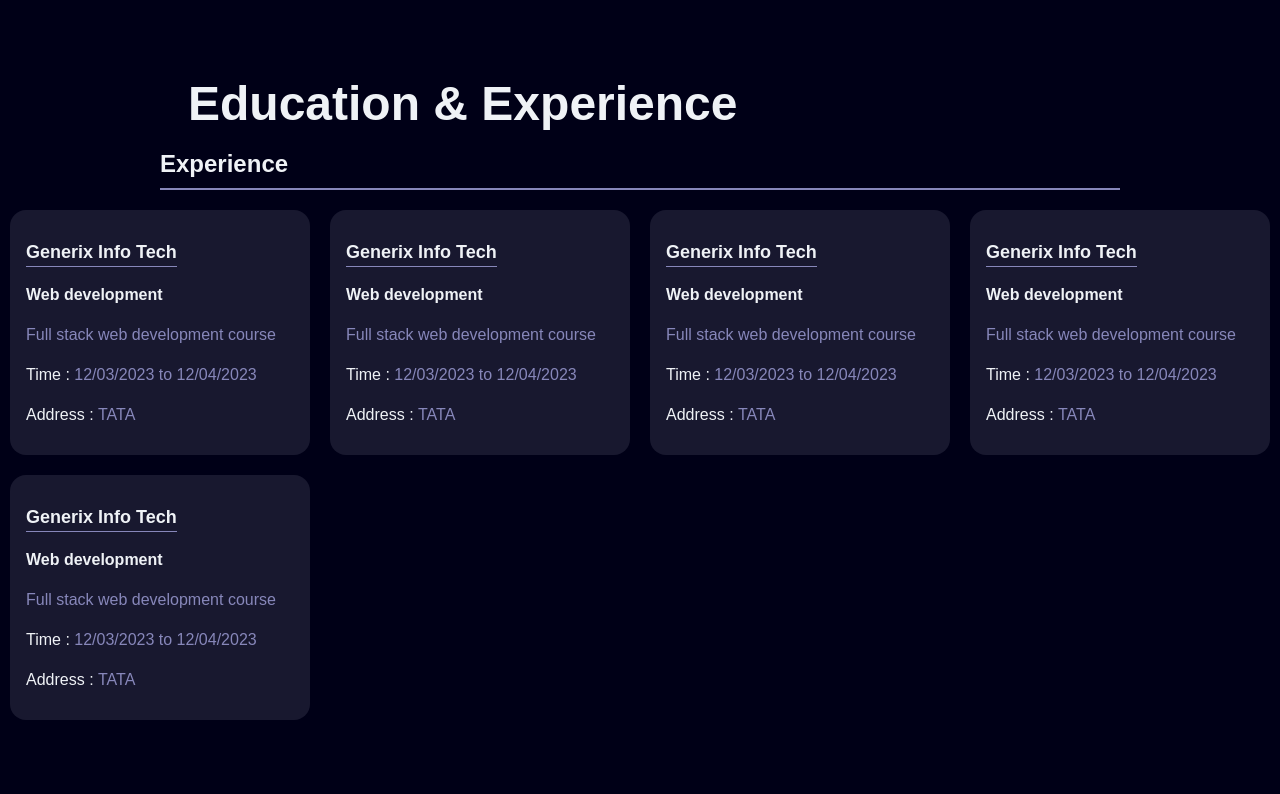
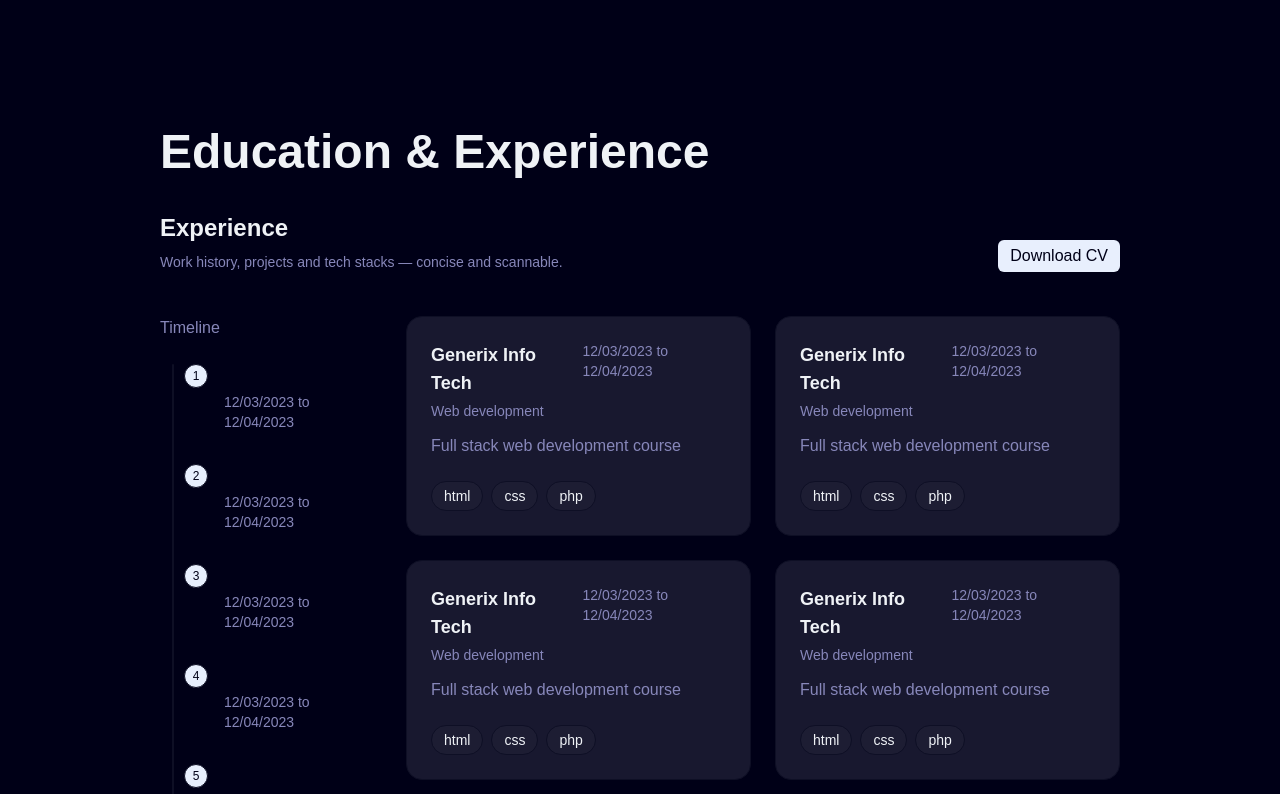
Before and after one commit to shiba-murmu/project-public-portfolio-website, a React (Vite) app: page / in a window 1280 px wide. Shown: the part 3800-4594 px from the top of the page. Built offline with nearby package versions, Linux system fonts and the light colour scheme; a web font is replaced by a local one.

Commit message:
Experience card and education is redesigned once more time.

```diff
--- a/src/pages/Education_experience/Education_experience.jsx
+++ b/src/pages/Education_experience/Education_experience.jsx
@@ -1,6 +1,8 @@
 import React from 'react'
 import Text from '../../components/customtext/Text'
-function Education_experience() {
+import { Link } from 'react-router-dom'
+
+export default function Education_experience() {
 
     const Education_detail = [
         {
@@ -19,7 +21,6 @@ function Education_experience() {
             address: 'TATA'
         },
     ]
-
 
 
     const data = [
@@ -65,96 +66,151 @@ function Education_experience() {
         }
     ]
 
-    const handleScroll = () => {
-        const element = document.getElementById('experience');
-        if (element) {
-            element.scrollIntoView({ behavior: 'smooth' });
-        }
-    };
+    // Small reusable chip
+    const Chip = ({ children }) => (
+        <span className="inline-flex items-center gap-2 px-3 py-1 rounded-full text-sm bg-[rgba(255,255,255,0.02)] border border-(--border-color)">{children}</span>
+    )
 
     const Experience_component = () => {
         return (
             <>
-                <div className='w-full md:pl-47 flex justify-center items-center md:justify-start'>
+                <div className='w-full md:pl-40 flex justify-center items-center md:justify-start'>
                     <Text text={'Education & Experience'} />
                 </div>
-                <div className='flex justify-left w-[90%]  md:w-[75%] border-b-2 border-(--muted-text) pb-2'>
-                    <span className='text-xl md:text-2xl font-bold'>Experience</span>
-                </div>
-                <div className='hidden md:grid grid-cols-1 md:grid-cols-4 gap-5'>
-                    {
-                        data.map((item, index) => {
-                            return (
-                                <div key={index} className='bg-(--footer-background) w-75 min-h-50 md:min-w-72 md:min-h-52 flex justify-start flex-col items-start gap-4 py-7 px-4 rounded-2xl'>
-                                    <h1 className='text-center text-lg font-bold border-b border-(--muted-text)'>{item.Company}</h1>
-                                    <h3 className='text-md font-bold'>{item.Role}</h3>
-                                    <p className='text-md font-light text-(--muted-text)'>{item.Description}</p>
 
-                                    <p className='text-md '>
-                                        Time : <span className='text-md font-light text-(--muted-text)'>{item.Time_period}</span>
-                                    </p>
-                                    <p>
-                                        Address : <span className='text-md font-light text-(--muted-text)'>{item.address}</span>
-                                    </p>
-                                </div>
-                            )
-                        })
-                    }
+                {/* Tabs / heading */}
+                <div className='w-[90%] md:w-[75%] flex flex-col md:flex-row md:items-end gap-4 md:gap-8 mt-4'>
+                    <div className='flex-1'>
+                        <h3 className='text-xl md:text-2xl font-bold'>Experience</h3>
+                        <p className='text-sm text-(--muted-text) mt-2'>Work history, projects and tech stacks — concise and scannable.</p>
                     </div>
 
-                {/* Mobile screen view  */}
-                <div className="md:hidden no-scrollbar w-full px-1 overflow-x-auto overflow-y-hidden whitespace-nowrap  scrollbar-hide">
-                    {data.map((item, index) => (
-                        <div
-                            key={index}
-                            className="inline-block align-top w-80 h-96 bg-(--footer-background) text-white rounded-xl m-2 p-6 shrink-0 whitespace-normal"
-                        >
-                            {/* make card a column so we can control spacing */}
-                            <div className="flex flex-col h-full">
-                                <div>
-                                    <h1 className="text-center text-lg font-bold border-b border-(--muted-text) pb-2">{item.Company}</h1>
-                                    <h3 className="text-md font-bold mt-2">{item.Role}</h3>
+                    <div className='flex gap-3 items-center'>
+                        <button className='px-3 py-1 rounded-md bg-(--button-background) text-(--button-text-color)'>Download CV</button>
+                        {/* <button onClick={() => document.getElementById('education-scroll')?.scrollIntoView({ behavior: 'smooth' })} className='px-3 py-1 rounded-md border border-(--border-color)'>Education</button> */}
+                    </div>
                 </div>
 
-                                {/* description area: allow it to grow and scroll if long */}
-                                <div className="mt-2 myScroller  overflow-y-auto max-h-40 wrap-break-word pr-2">
-                                    <p className="text-md font-light text-(--muted-text) wrap-break-word break-all">
-                                        {item.Description}
-                                    </p>
+                {/* Desktop grid - timeline left, cards right */}
+                <div className='hidden md:grid md:grid-cols-4 md:gap-6 w-[90%] md:w-[75%] mt-6'>
+
+                    {/* Timeline column */}
+                    <aside className='col-span-1'>
+                        <div className='sticky top-24 flex flex-col gap-6'>
+                            <div className='text-(--muted-text)'>Timeline</div>
+                            {/* simple vertical line with dots */}
+                            <div className='relative pl-6'>
+                                <div className='absolute left-3 top-0 bottom-0 w-0.5 bg-(--border-color) rounded'></div>
+                                {data.map((_, i) => (
+                                    <div key={i} className='relative mb-8 ml-0'>
+                                        <div className='w-6 h-6 rounded-full bg-(--button-background) border border-(--border-color) flex items-center justify-center text-xs text-(--button-text-color)'>
+                                            {i + 1}
+                                        </div>
+                                        <div className='ml-10 mt-1 text-sm text-(--muted-text)'>
+                                            {data[i].Time_period}
+                                        </div>
+                                    </div>
+                                ))}
+                            </div>
+                        </div>
+                    </aside>
+
+                    {/* Cards grid */}
+                    <div className='col-span-3 grid grid-cols-1 md:grid-cols-2 gap-6'>
+                        {data.map((item, index) => (
+                            <article key={index} className='flex flex-col bg-(--footer-background) border border-(--border-color) rounded-2xl p-6 min-h-[220px] hover:shadow-lg transition-shadow'>
+                                <header className='flex items-start justify-between gap-4'>
+                                    <div>
+                                        <h4 className='text-lg font-bold'>{item.Company}</h4>
+                                        <div className='text-sm text-(--muted-text) mt-1'>{item.Role}</div>
+                                    </div>
+                                    <div className='text-sm text-(--muted-text)'>{item.Time_period}</div>
+                                </header>
+
+                                <main className='mt-3 flex-1'>
+                                    <p className='text-md text-(--muted-text) leading-relaxed'>{item.Description}</p>
+                                </main>
+
+                                <footer className='mt-4 flex items-center justify-between gap-4'>
+                                    <div className='flex flex-wrap gap-2'>
+                                        {item.tect_stack.slice(0, 6).map((t, i) => (
+                                            <Chip key={i}>{t}</Chip>
+                                        ))}
+                                        {item.tect_stack.length > 6 && <span className='text-sm text-(--muted-text)'>+{item.tect_stack.length - 6}</span>}
                                     </div>
 
-                                {/* footer info pinned to bottom */}
-                                <div className="mt-auto pt-3 text-sm">
-                                    <p>Tech:
-                                        <span>
-                                            {item.tect_stack.map((t, i) => (
-                                                <span key={i} className="text-md font-light text-(--muted-text)">{t}{i !== item.tect_stack.length - 1 ? ', ' : ''}</span>
+                                    {/* <div className='flex gap-2'>
+                                        <Link to='/project-details'>
+                                            <button className='px-3 py-1 rounded-md bg-(--button-background) text-(--button-text-color)'>Details</button>
+                                        </Link>
+                                        <button className='px-3 py-1 rounded-md border border-(--border-color) text-sm'>Apply</button>
+                                    </div> */}
+                                </footer>
+                            </article>
                         ))}
-                                        </span>
-                                    </p>
+                    </div>
+                </div>
 
-                                    <p className="text-md">Time : <span className="text-md font-light text-(--muted-text)">{item.Time_period}</span></p>
-                                    <p>Address : <span className="text-md font-light text-(--muted-text)">{item.address}</span></p>
+                {/* Mobile carousel */}
+                <div className='md:hidden w-full mt-6'>
+                    <div className='no-scrollbar w-full px-1 overflow-x-auto overflow-y-hidden whitespace-nowrap scrollbar-hide'>
+                        {data.map((item, index) => (
+                            <div key={index} className='inline-block align-top w-80 h-96 bg-(--footer-background) text-white rounded-xl m-2 p-4 shrink-0'>
+                                <div className='flex flex-col h-full'>
+                                    <div>
+                                        <h3 className='text-lg font-bold border-b border-(--muted-text) pb-2'>{item.Company}</h3>
+                                        <p className='text-sm text-(--muted-text) mt-2'>{item.Role}</p>
+                                    </div>
+
+                                    <div className='mt-3 flex-1 overflow-auto pr-2'>
+                                        <p className='text-sm text-(--muted-text) wrap-break-word'>{item.Description}</p>
+                                    </div>
+
+                                    <div className='mt-auto text-sm'>
+                                        <div className='flex flex-wrap gap-2 mt-2'>
+                                            {item.tect_stack.slice(0, 6).map((t, i) => (
+                                                <span key={i} className='px-2 py-1 rounded-md text-xs bg-[rgba(255,255,255,0.02)] border border-(--border-color)'>{t}</span>
+                                            ))}
+                                        </div>
+
+                                        <div className='mt-3 text-(--muted-text)'>
+                                            <p>Time: <span className='font-light'>{item.Time_period}</span></p>
+                                            <p>Address: <span className='font-light'>{item.address}</span></p>
+                                        </div>
                                     </div>
                                 </div>
                             </div>
                         ))}
                     </div>
+                </div>
+
+                {/* Education section anchor */}
+                {/* <div id='education-scroll' className='w-full mt-10'>
+                    <div className='w-[90%] md:w-[75%]'>
+                        <h3 className='text-xl font-bold'>Education</h3>
+                        <div className='mt-4 grid grid-cols-1 md:grid-cols-2 gap-6'>
+                            {Education_detail.map((ed, i) => (
+                                <div key={i} className='bg-(--footer-background) border border-(--border-color) rounded-2xl p-6'>
+                                    <h4 className='text-lg font-semibold'>{ed.Institution}</h4>
+                                    <div className='text-sm text-(--muted-text) mt-1'>{ed.Degree} • {ed.Time_period}</div>
+                                    <p className='mt-3 text-(--muted-text)'>{ed.Description}</p>
+                                    <div className='mt-4'>
+                                        <span className='text-sm text-(--muted-text)'>Address: </span>
+                                        <span className='font-light'>{ed.address}</span>
+                                    </div>
+                                </div>
+                            ))}
+                        </div>
+                    </div>
+                </div> */}
             </>
         )
     }
 
 
-
-
     return (
-        // Main function codes here.
-        <>
-            <div id='experience' className='pt-10 md:pt-0 flex flex-col justify-start items-center gap-5'>
+        <div id='experience' className='pt-10 md:pt-12 flex flex-col justify-start items-center gap-5'>
             <Experience_component />
         </div>
-        </>
     )
 }
-
-export default Education_experience
--- a/src/pages/skills/Skills.jsx
+++ b/src/pages/skills/Skills.jsx
@@ -60,7 +60,7 @@ export default function Skills() {
                             </div>
 
                             <div className="mt-auto">
-                                <a href="#contact" className="inline-block px-4 py-2 rounded-md bg-(--button-background) text-(--button-text-color) font-semibold shadow-md">Let's talk</a>
+                                <a href="#footer" className="inline-block px-4 py-2 rounded-md bg-(--button-background) text-(--button-text-color) font-semibold shadow-md">Let's talk</a>
                             </div>
                         </div>
                     </div>
```
Lines whose indentation alone changed are shown as unchanged.
